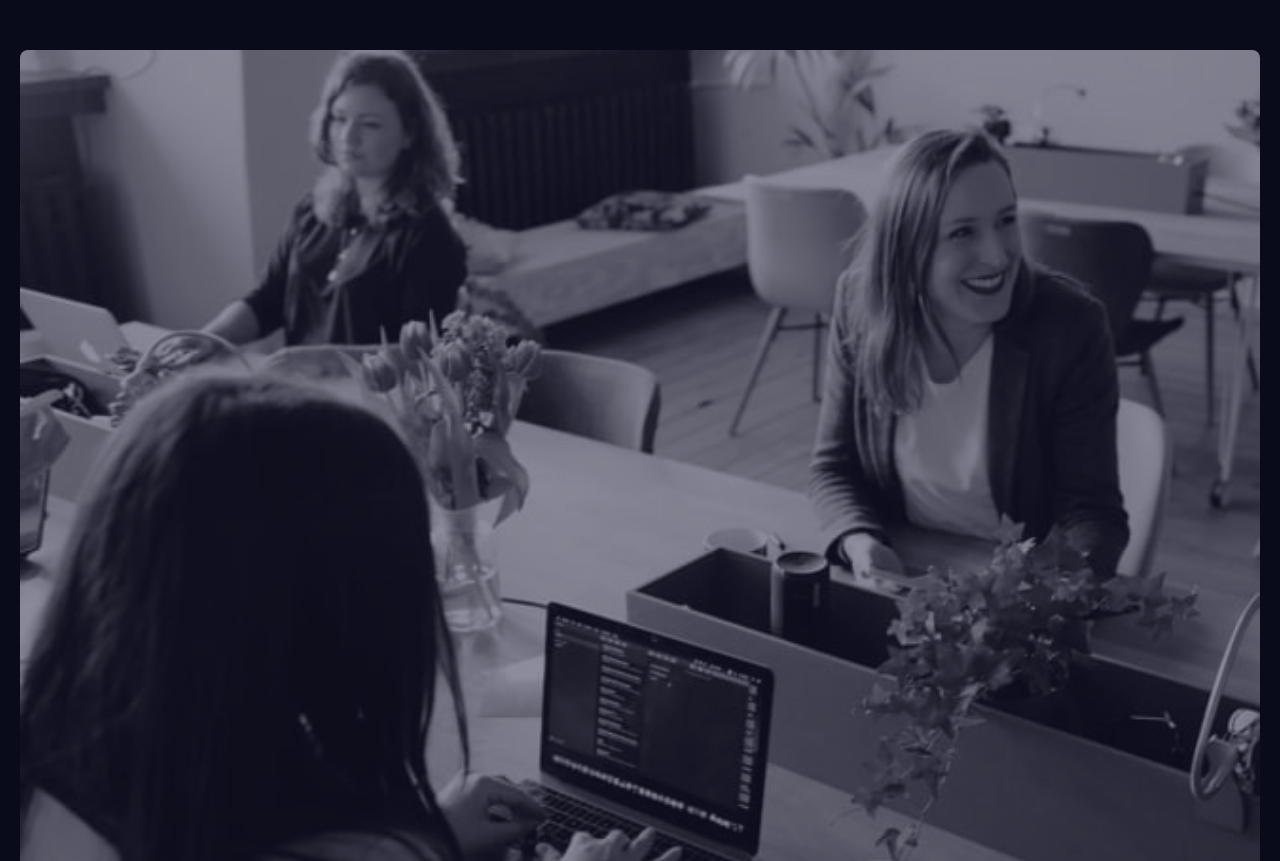
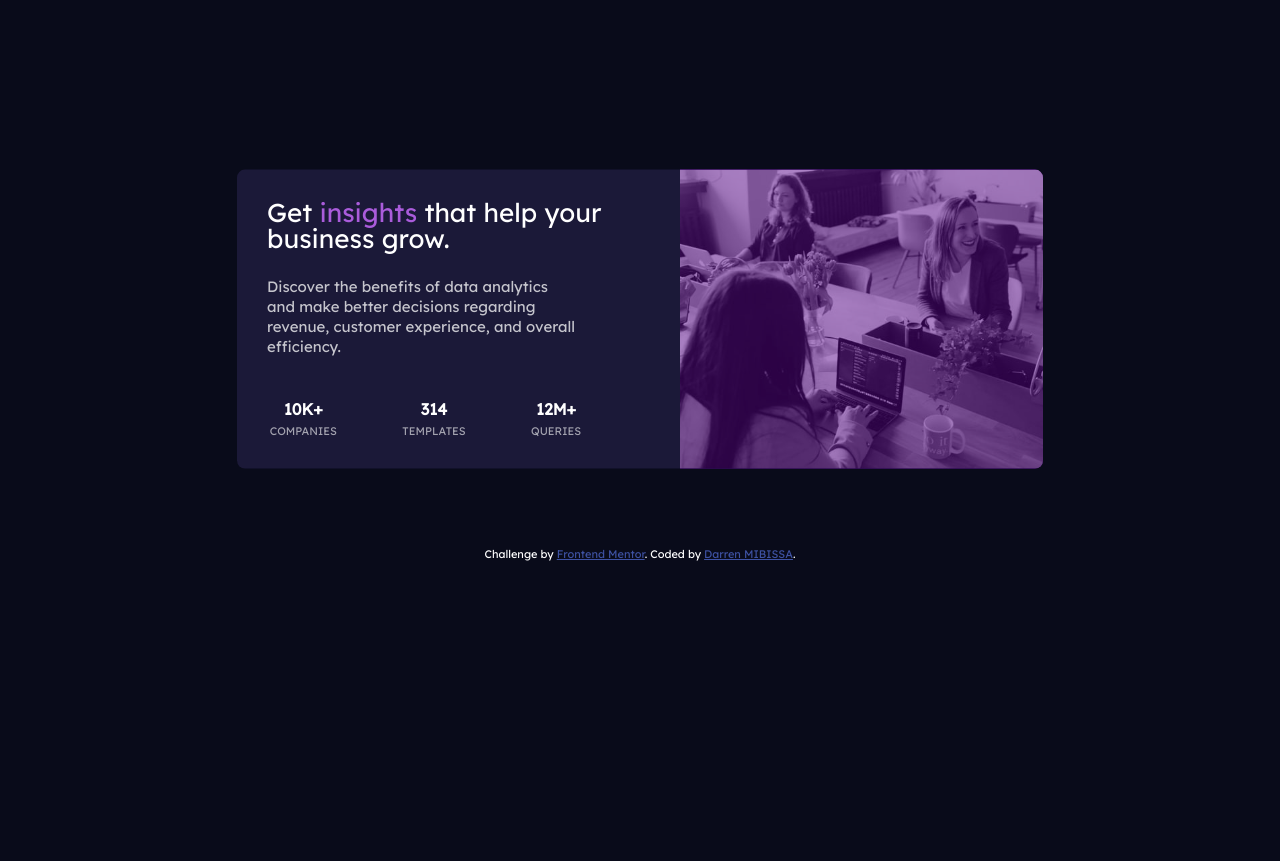
Before and after one commit to Darren-Code34/stats-preview-card-component-main, a plain HTML site: page index.html in a window 1280 px wide. Shown: the top 861 px of the page. After the commit the page ends 800 px from the top, so only its background shows below. Drawn offline with Linux system fonts and the light colour scheme.

Commit message:
desktop-design

```diff
--- a/index.html
+++ b/index.html
@@ -19,8 +19,13 @@
 </head>
 <body>
   <div class="card">
-    <img class="header-mobil" src="./images/image-header-mobile.jpg" alt="">
+    <div class="background-purple">
+      <img class="header-mobil" src="./images/image-header-mobile.jpg" alt="office">
+      <img class="header-desktop" src="./images/image-header-desktop.jpg" alt="office">
+    </div>
 
+
+    <div class="text">
       <h1 class="title">Get <span class="purple">insights</span> that help your business grow.</h1>
 
       <p class="description">
@@ -28,9 +33,12 @@
         experience, and overall efficiency.
       </p>
 
+      <div class="statistiques">
         <p class="stats"><span class="numbers">10k+</span> <br> companies</p>
         <p class="stats"><span class="numbers">314</span> <br> templates</p>
         <p class="stats"><span class="numbers">12m+</span> <br> queries</p>
+      </div>
+    </div>
   </div>
 
   <div class="attribution">
--- a/style.css
+++ b/style.css
@@ -11,14 +11,29 @@ body{
     background: hsl(244, 38%, 16%);
     border-radius: 8px;
     padding-bottom: 20px;
+    margin-left: auto;
+    margin-right: auto;
+}
+
+.background-purple{
+    background-color: hsl(277, 94%, 28%);
+    margin-bottom: 30px;
+    height: 30%;
+    border-top-left-radius: 8px ;
+    border-top-right-radius: 8px ;
 }
 
 .header-mobil{
     width: 100%;
+    height: 100%;
     border-top-left-radius: 8px ;
     border-top-right-radius: 8px ;
     opacity: 0.5;
-    margin-bottom: 30px;
+    object-fit: cover ;
+}
+
+.header-desktop{
+    display: none;
 }
 
 .title{
@@ -60,3 +75,127 @@ body{
 .attribution{
     margin-top: 30px;
 }
+
+/*design desktop*/
+
+@media only screen and (min-width:900px){
+    .card{
+        display: flex;
+        flex-direction: row-reverse;
+        padding-bottom: 0;
+        width: 80%;
+        position: relative;
+        transform: translateY(40%);
+
+    }
+
+    .header-mobil{
+        display: none;
+    }
+
+    .background-purple{
+        width: 45%;
+        height: 273px;
+        margin-bottom: 0;
+        border-top-left-radius: 0;
+        border-top-right-radius: 8px ;
+        border-bottom-right-radius: 8px ;
+    }
+
+    .header-desktop{
+        display: block;
+        width: 100%;
+        height: 100%;
+        border-top-right-radius: 8px ;
+        border-bottom-right-radius: 8px ;
+        opacity: 0.5;
+    }
+
+    .text{
+        width: 55%;
+    }
+
+    .title{
+        font-size: 24px;
+        text-align: left;
+        margin-left: 0;
+        margin-right: 0;
+        padding-left: 30px;
+        padding-right: 30px;
+        margin-top: 30px;
+    }
+
+    .description{
+        width: 80%;
+        line-height: 20px;
+        text-align: left;
+        padding-left: 30px;
+        padding-right: 30px;
+        margin-left: 0;
+        margin-right: 0;
+        margin-bottom: 35px;
+    }
+
+    .statistiques{
+        display: flex;
+        justify-content: space-around;
+        width: 85%;
+    }
+
+    .stats{
+        margin-bottom: 14px;
+    }
+
+    .attribution{
+        position: relative;
+        top: 150px;
+        margin-top: 50px;
+    }
+}
+
+@media only screen and (min-width: 1000px){
+    .card{
+        width: 70%;
+    }
+
+    .background-purple{
+        height: 299px;
+    }
+
+    .title{
+        font-size: 25px;
+    }
+
+    .description{
+        margin-bottom: 40px;
+        width: 70%;
+    }
+}
+
+@media only screen and (min-width: 1200px){
+    .card{
+        width: 65%;
+    }
+
+    .title{
+        font-size: 26px;
+    }
+
+    .description{
+        margin-bottom: 42px;
+    }
+}
+
+@media only screen and (min-width: 1300px){
+    .card{
+        width: 60%;
+    }
+
+    .title{
+        font-size: 27px;
+    }
+
+    .description{
+        margin-bottom: 45px;
+    }
+}
```
Lines whose indentation alone changed are shown as unchanged.
